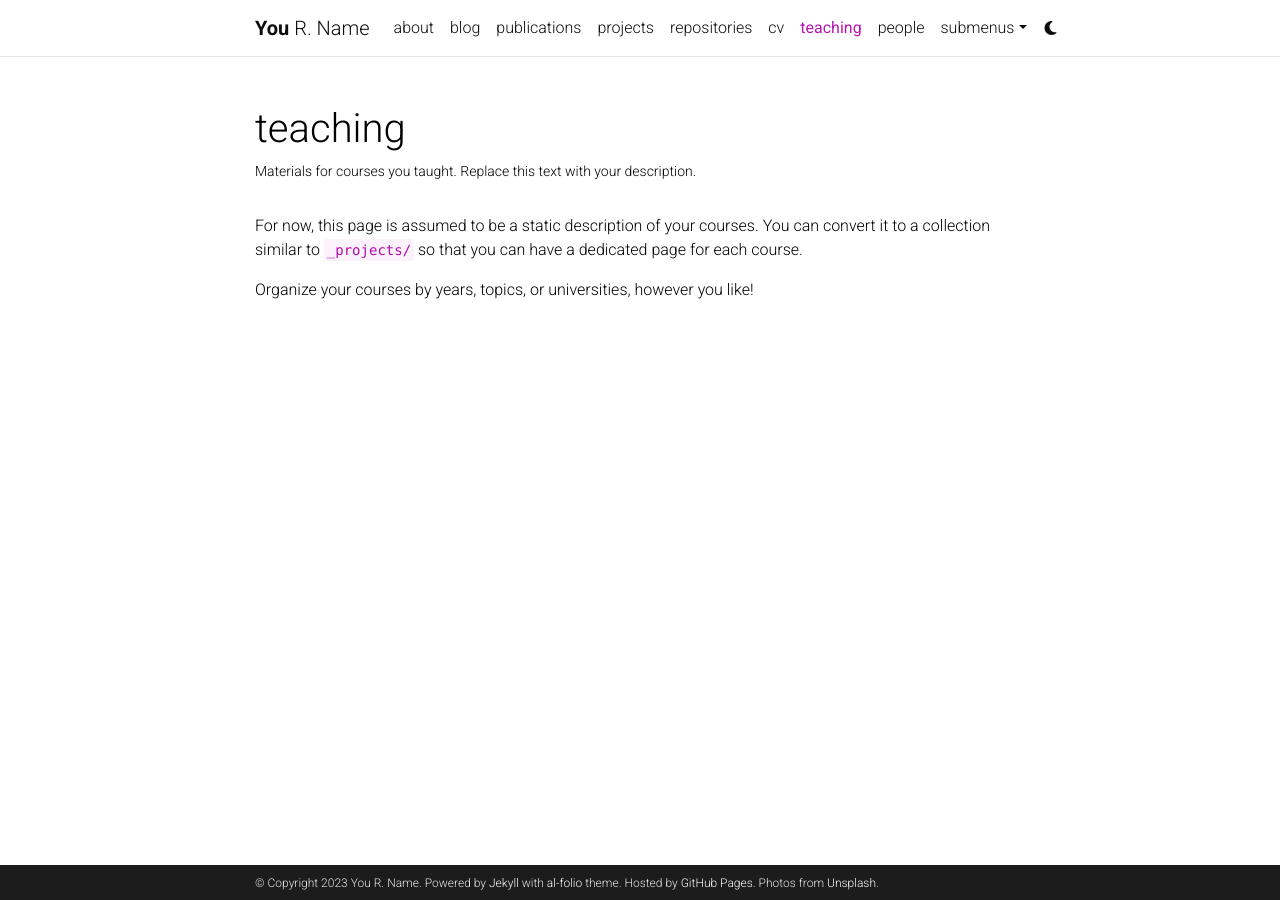
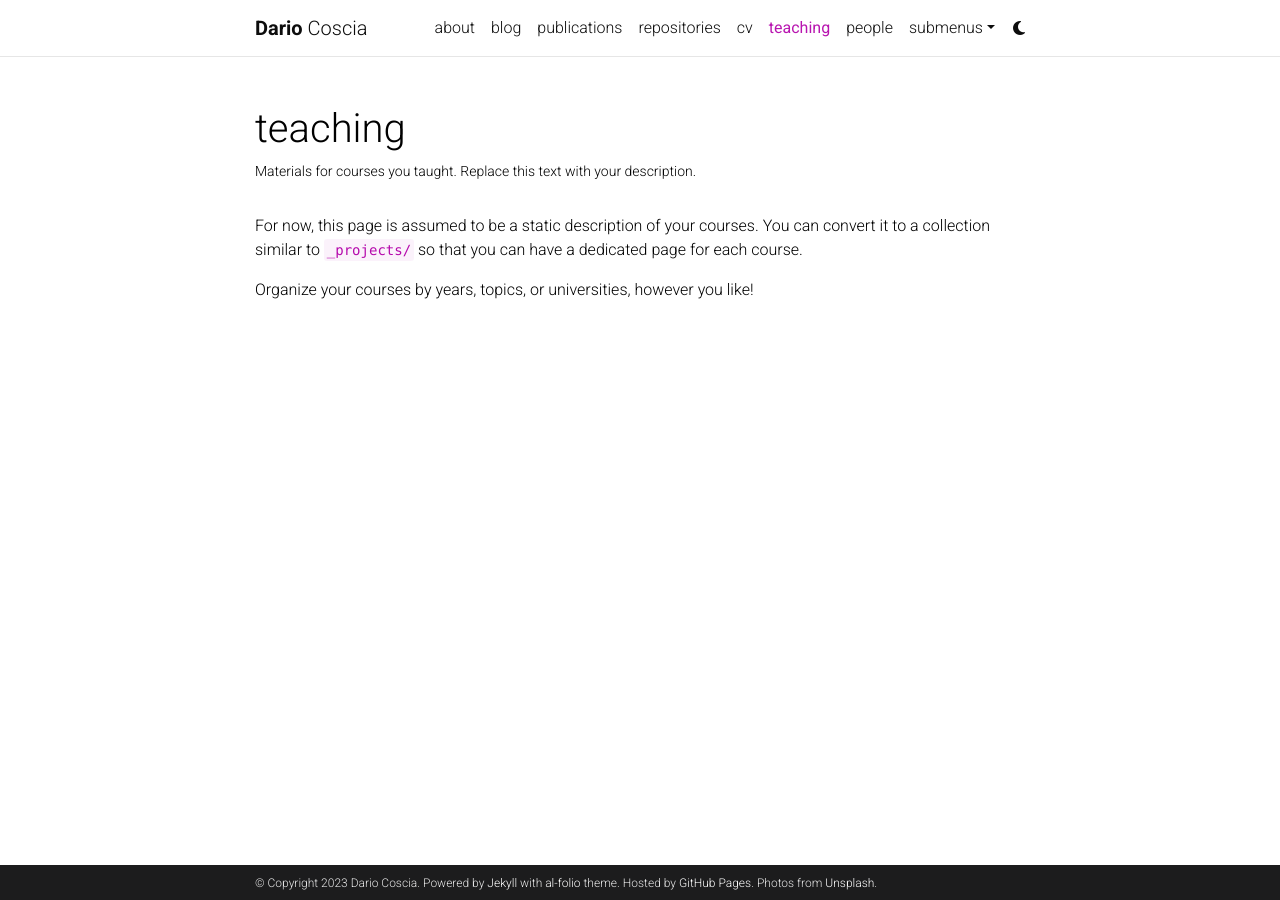
Before and after one commit to dario-coscia/dario-coscia.github.io, a Jekyll site: the page built from _pages/teaching.md, in a window 1280 px wide. Built offline with Jekyll 4.4.1, drawn with Linux system fonts in a browser that asks for light colours; comment, search, counter and statistics services are not loaded; a style sheet for code colours, icons or effects is not loaded.

Commit message:
rm projects

```diff
--- a/_config.yml
+++ b/_config.yml
@@ -3,9 +3,9 @@
 # -----------------------------------------------------------------------------
 
 title: blank # the website title (if blank, full name will be used instead)
-first_name: You
-middle_name: R.
-last_name: Name
+first_name: Dario
+middle_name:
+last_name: Coscia
 email: you@example.com
 description: > # the ">" symbol means to ignore newlines until "footer_text:"
   A simple, whitespace theme for academics. Based on [*folio](https://github.com/bogoli/-folio) design.
```
Also changed, not shown: _pages/projects.md (deleted, +0 -58 lines).
